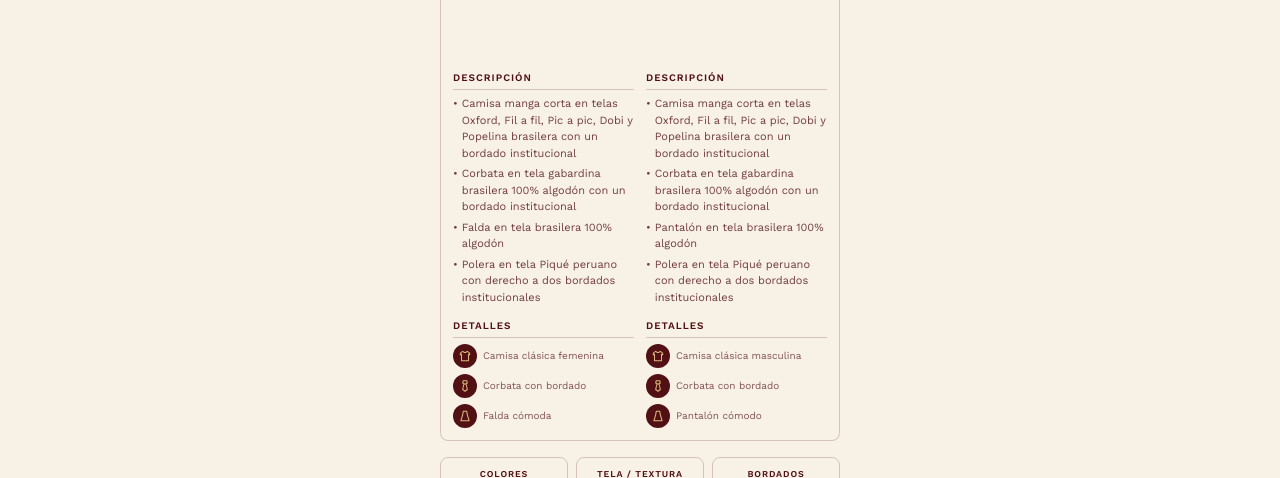
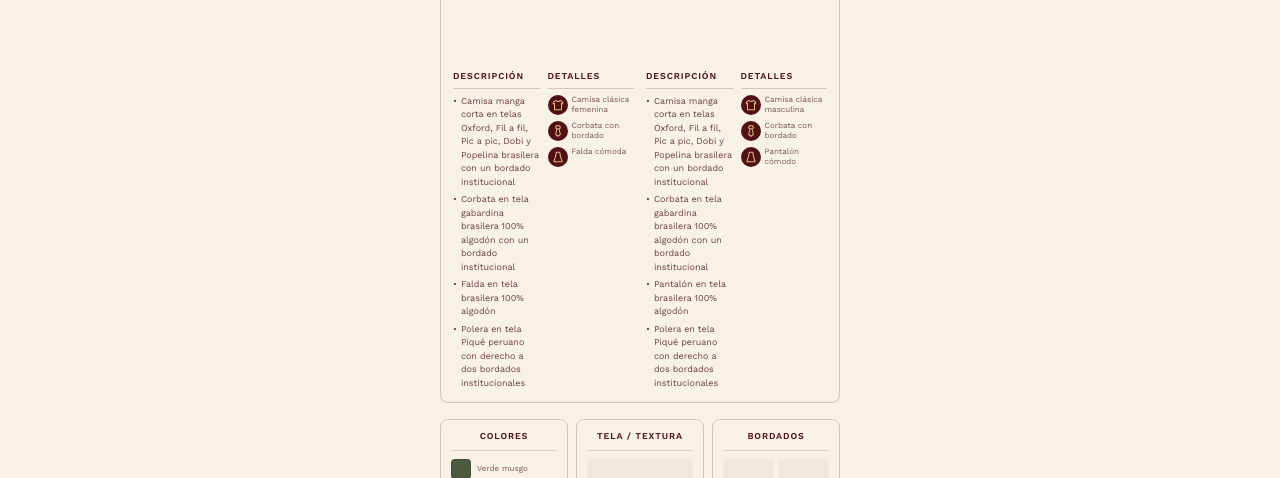
Before and after one commit to BladimirBLopez/Alexander-s-moda, a Next.js app: page /catalogo in a window 1280 px wide. Shown: the part 2225-2703 px from the top of the page. Built offline with nearby package versions, Linux system fonts and the light colour scheme; grey boxes are pictures that could not be loaded.

Commit message:
Descripcion y Detalles en 2 sub-columnas dentro de cada genero, estilo referencia

```diff
--- a/app/catalogo/page.tsx
+++ b/app/catalogo/page.tsx
@@ -45,10 +45,12 @@ function ColumnaGenero2({
           </div>
         )}
       </div>
-      <p className="text-[10px] uppercase tracking-[0.1em] text-[var(--color-bordo)] font-semibold mt-3 mb-1.5 border-b border-[var(--color-bordo)]/20 pb-1">
+      <div className="grid grid-cols-2 gap-2 mt-3">
+        <div>
+          <p className="text-[9px] uppercase tracking-[0.1em] text-[var(--color-bordo)] font-semibold mb-1.5 border-b border-[var(--color-bordo)]/20 pb-1">
             Descripción
           </p>
-      <ul className="text-[11px] text-[var(--color-bordo)]/80 space-y-1 mb-3">
+          <ul className="text-[9px] text-[var(--color-bordo)]/80 space-y-1">
             {bullets.map((b) => (
               <li key={b} className="flex gap-1">
                 <span className="shrink-0">•</span>
@@ -56,18 +58,22 @@ function ColumnaGenero2({
               </li>
             ))}
           </ul>
-      <p className="text-[10px] uppercase tracking-[0.1em] text-[var(--color-bordo)] font-semibold mb-1.5 border-b border-[var(--color-bordo)]/20 pb-1">
+        </div>
+        <div>
+          <p className="text-[9px] uppercase tracking-[0.1em] text-[var(--color-bordo)] font-semibold mb-1.5 border-b border-[var(--color-bordo)]/20 pb-1">
             Detalles
           </p>
           <div className="space-y-1.5">
             {detalles.map((d, i) => (
-          <div key={i} className="flex items-center gap-1.5">
-            <span className="w-6 h-6 rounded-full bg-[var(--color-bordo)] text-[var(--color-hueso)] flex items-center justify-center shrink-0">
+              <div key={i} className="flex items-start gap-1">
+                <span className="w-5 h-5 rounded-full bg-[var(--color-bordo)] text-[var(--color-hueso)] flex items-center justify-center shrink-0">
                   {d.icono}
                 </span>
-            <span className="text-[10px] text-[var(--color-bordo)]/70 leading-tight">{d.texto}</span>
+                <span className="text-[8px] text-[var(--color-bordo)]/70 leading-tight">{d.texto}</span>
               </div>
             ))}
+          </div>
+        </div>
       </div>
     </div>
   );
```
Lines whose indentation alone changed are shown as unchanged.
